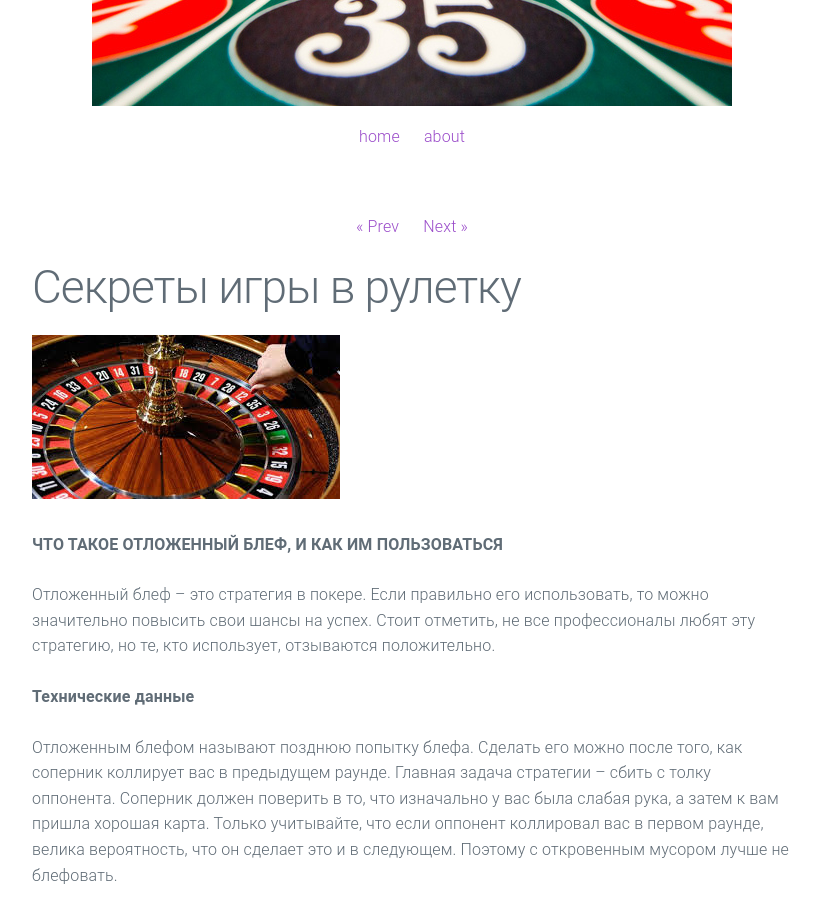
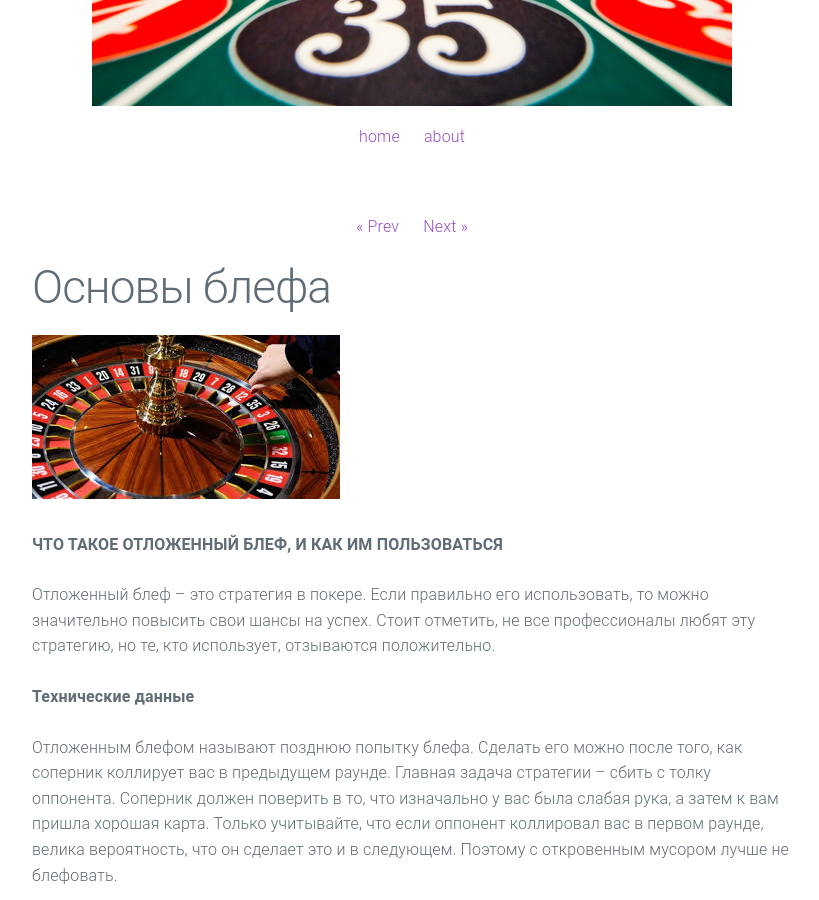
Before and after one commit to VezdeEast/vezdeeast.github.io, a Jekyll site: the page built from _posts/2019-02-18-casino-blog.md, in a window 1280 px wide and 900 px high, scrolled down 329 px. Shown: the whole window, without its empty margins (228-1047 px from the left). Built offline with Jekyll 4.4.1, drawn with Linux system fonts in a browser that asks for light colours.

Commit message:
Update 2019-02-18-casino-blog.md

```diff
--- a/_posts/2019-02-18-casino-blog.md
+++ b/_posts/2019-02-18-casino-blog.md
@@ -1,6 +1,6 @@
 ---
 layout: post
-title:  "Секреты игры в рулетку"
+title:  "Основы блефа"
 date:   2019-02-18 20:39:40
 preview: /imag/tt.png
 ---
```
